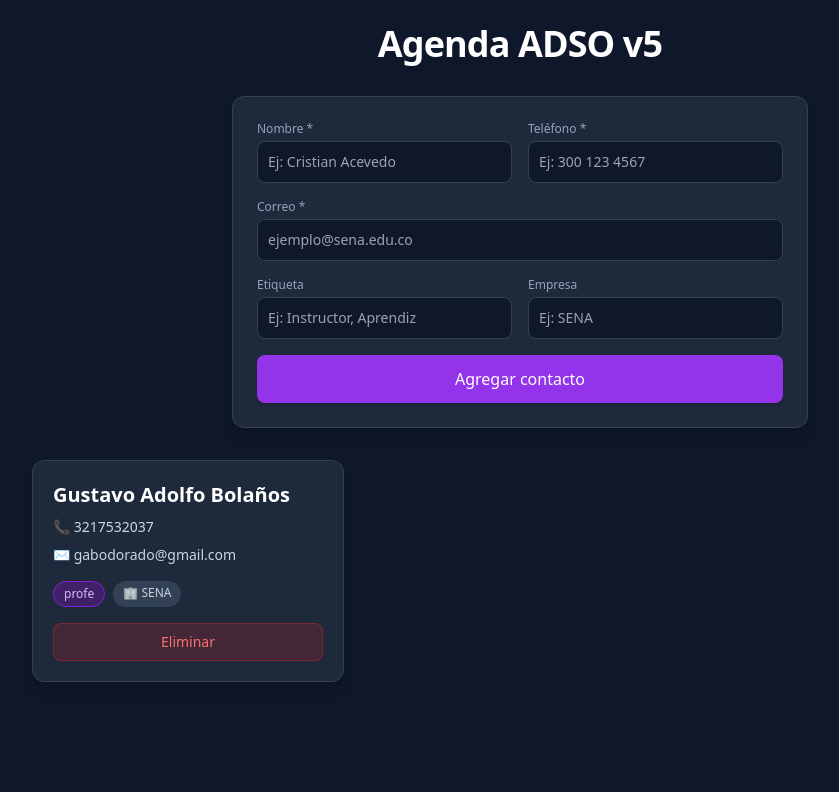
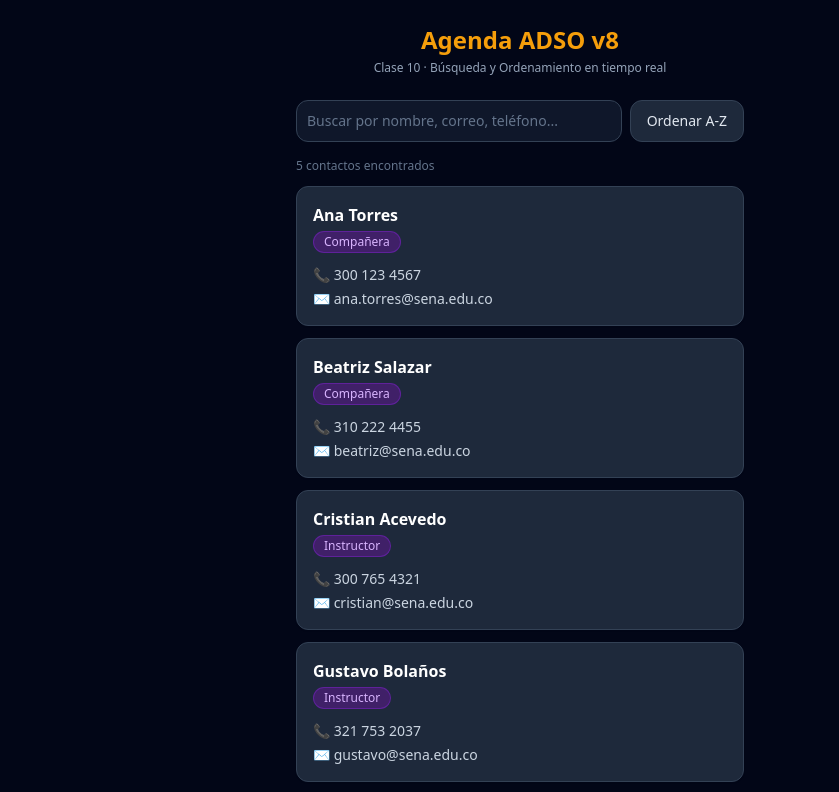
Before and after one commit to Hartur-hub/AGENDA-ADSO-v2---RETO-HARTUR, a React (Vite) app: page / in a window 1280 px wide. Shown: the top 792 px of the page, without its empty margins (120-959 px from the left). Built offline with nearby package versions, Linux system fonts and the light colour scheme; data requests are answered from the project's data file.

Commit message:
Actualizacion de app.jsx con busqueda y ordenamiento

```diff
--- a/src/app.jsx
+++ b/src/app.jsx
@@ -1,66 +1,108 @@
-import { useState, useEffect } from "react";
-import { listarContactos, crearContacto, eliminarContactoPorId } from "./api.js";
-import FormularioContacto from "./components/FormularioContacto";
-import ContactoCard from "./components/ContactoCard";
+import { useState } from "react";
+
+function ContactoCard({ nombre, telefono, correo, etiqueta }) {
+  return (
+    <div className="bg-slate-800 rounded-xl p-4 border border-slate-700 shadow-sm">
+      <div className="font-bold text-white text-base">{nombre}</div>
+      {etiqueta && (
+        <span className="inline-block bg-purple-900/60 text-purple-300 text-xs px-2.5 py-0.5 rounded-full mt-1 border border-purple-700/50">
+          {etiqueta}
+        </span>
+      )}
+      <div className="mt-3 text-sm text-slate-300 space-y-1">
+        <p>📞 {telefono}</p>
+        <p>✉️ {correo}</p>
+      </div>
+    </div>
+  );
+}
 
 export default function App() {
-  const [contactos, setContactos] = useState([]);
-  const [cargando, setCargando] = useState(true);
-  const [error, setError] = useState("");
+  const [contactos] = useState([
+    { id: 1, nombre: "Ana Torres", telefono: "300 123 4567", correo: "ana.torres@sena.edu.co", etiqueta: "Compañera" },
+    { id: 2, nombre: "Cristian Acevedo", telefono: "300 765 4321", correo: "cristian@sena.edu.co", etiqueta: "Instructor" },
+    { id: 3, nombre: "Gustavo Bolaños", telefono: "321 753 2037", correo: "gustavo@sena.edu.co", etiqueta: "Instructor" },
+    { id: 4, nombre: "Beatriz Salazar", telefono: "310 222 4455", correo: "beatriz@sena.edu.co", etiqueta: "Compañera" },
+    { id: 5, nombre: "Manuela Ríos", telefono: "313 908 1122", correo: "manuela@sena.edu.co", etiqueta: "Cliente" },
+  ]);
 
-  useEffect(() => {
-    async function cargarContactos() {
-      try {
-        const data = await listarContactos();
-        setContactos(data);
-      } catch (e) {
-        setError("No se pudo cargar la lista de contactos");
-      } finally {
-        setCargando(false);
-      }
-    }
-    cargarContactos();
-  }, []);
+  const [busqueda, setBusqueda] = useState("");
+  const [ordenAsc, setOrdenAsc] = useState(true);
 
-  const agregarContacto = async (nuevo) => {
-    try {
-      const creado = await crearContacto(nuevo);
-      setContactos((prev) => [...prev, creado]);
-    } catch (e) {
-      setError("No se pudo agregar el contacto");
-    }
-  };
+  // 1. Filtrado por nombre, correo, etiqueta o teléfono
+  const contactosFiltrados = contactos.filter((c) => {
+    const termino = busqueda.toLowerCase();
+    const nombre = (c.nombre || "").toLowerCase();
+    const correo = (c.correo || "").toLowerCase();
+    const etiqueta = (c.etiqueta || "").toLowerCase();
+    const telefono = (c.telefono || "").toLowerCase();
 
-  const eliminarContacto = async (id) => {
-    try {
-      await eliminarContactoPorId(id);
-      setContactos((prev) => prev.filter((c) => c.id !== id));
-    } catch (e) {
-      setError("No se pudo eliminar el contacto");
-    }
-  };
+    return (
+      nombre.includes(termino) ||
+      correo.includes(termino) ||
+      etiqueta.includes(termino) ||
+      telefono.includes(termino)
+    );
+  });
 
-  if (cargando) return <p className="p-8 text-center text-slate-400">Cargando contactos...</p>;
+  // 2. Ordenamiento alfabético sobre la lista filtrada
+  const contactosOrdenados = [...contactosFiltrados].sort((a, b) => {
+    const nombreA = (a.nombre || "").toLowerCase();
+    const nombreB = (b.nombre || "").toLowerCase();
+
+    if (nombreA < nombreB) return ordenAsc ? -1 : 1;
+    if (nombreA > nombreB) return ordenAsc ? 1 : -1;
+    return 0;
+  });
 
   return (
-    <main className="max-w-5xl mx-auto p-6 space-y-8 text-white">
-      <h1 className="text-4xl font-extrabold text-center tracking-tight text-white">
-        Agenda ADSO v5
-      </h1>
+    <div className="min-h-screen bg-slate-950 text-slate-100 p-6">
+      <div className="max-w-md mx-auto">
+        <header className="text-center mb-6">
+          <h1 className="text-2xl font-bold text-amber-500">Agenda ADSO v8</h1>
+          <p className="text-xs text-slate-400 mt-1">
+            Clase 10 · Búsqueda y Ordenamiento en tiempo real
+          </p>
+        </header>
 
-      {error && <p className="text-red-400 bg-red-950/50 border border-red-800 text-center p-3 rounded-lg">{error}</p>}
+        {/* Controles de Búsqueda y Orden */}
+        <div className="flex flex-col sm:flex-row gap-2 mb-4">
+          <input
+            type="text"
+            className="w-full p-2.5 bg-slate-900 border border-slate-700 rounded-xl text-sm text-white placeholder-slate-500 focus:outline-none focus:border-amber-500"
+            placeholder="Buscar por nombre, correo, teléfono..."
+            value={busqueda}
+            onChange={(e) => setBusqueda(e.target.value)}
+          />
+          <button
+            type="button"
+            onClick={() => setOrdenAsc((prev) => !prev)}
+            className="bg-slate-800 hover:bg-slate-700 text-slate-200 text-sm px-4 py-2.5 rounded-xl border border-slate-700 font-medium whitespace-nowrap transition-colors"
+          >
+            {ordenAsc ? "Ordenar A-Z" : "Ordenar Z-A"}
+          </button>
+        </div>
 
-      <FormularioContacto onAgregar={agregarContacto} />
+        {/* Contador de Resultados */}
+        <p className="text-xs text-slate-500 mb-3">
+          {contactosOrdenados.length} contacto
+          {contactosOrdenados.length !== 1 ? "s" : ""} encontrado
+          {contactosOrdenados.length !== 1 ? "s" : ""}
+        </p>
 
-      <section className="grid grid-cols-1 md:grid-cols-2 lg:grid-cols-3 gap-5">
-        {contactos.map((contacto) => (
-          <ContactoCard
-            key={contacto.id}
-            {...contacto}
-            onEliminar={() => eliminarContacto(contacto.id)}
-          />
-        ))}
-      </section>
-    </main>
+        {/* Lista de Contactos */}
+        <section className="space-y-3">
+          {contactosOrdenados.length === 0 ? (
+            <div className="text-center py-8 bg-slate-900/50 rounded-xl border border-slate-800">
+              <p className="text-sm text-slate-400">
+                No se encontraron contactos que coincidan con la búsqueda.
+              </p>
+            </div>
+          ) : (
+            contactosOrdenados.map((c) => <ContactoCard key={c.id} {...c} />)
+          )}
+        </section>
+      </div>
+    </div>
   );
 }
```
